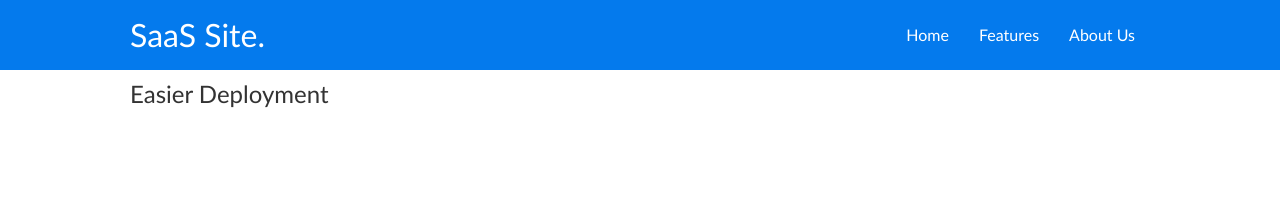
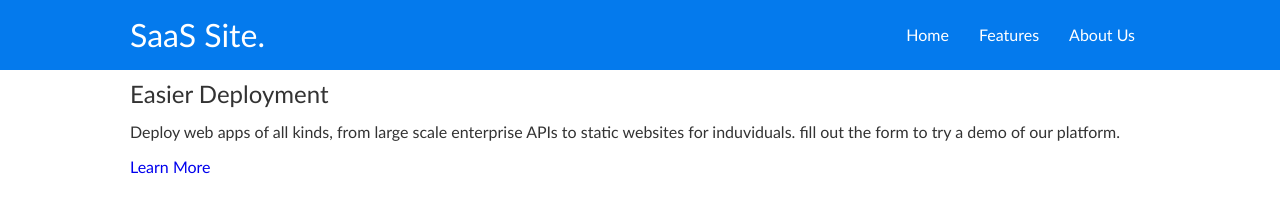
Before and after one commit to CK-Tot/SaaS-site, a plain HTML site: page index.html in a window 1280 px wide. Drawn offline with Linux system fonts and the light colour scheme; a web font is replaced by a local one.

Commit message:
I add more content to the showcase class and will be adding more has i build it

```diff
--- a/index.html
+++ b/index.html
@@ -32,6 +32,9 @@
 		<div class="container grid">
 			<div class="showcase-text">
 				<h1>Easier Deployment</h1>
+				<p>Deploy web apps of all kinds, from large scale enterprise APIs to static websites for induviduals.
+					fill out the form to try a demo of our platform.</p>
+				<a href="features.html" class="btn btn-outline">Learn More</a>
 			</div>
 		</div>
 
--- a/styles.css
+++ b/styles.css
@@ -41,6 +41,11 @@ p {
 	margin: 10px 0;
 }
 
+a {
+	text-decoration: none;
+
+}
+
 img {
 	width: 100%;
 }
```
